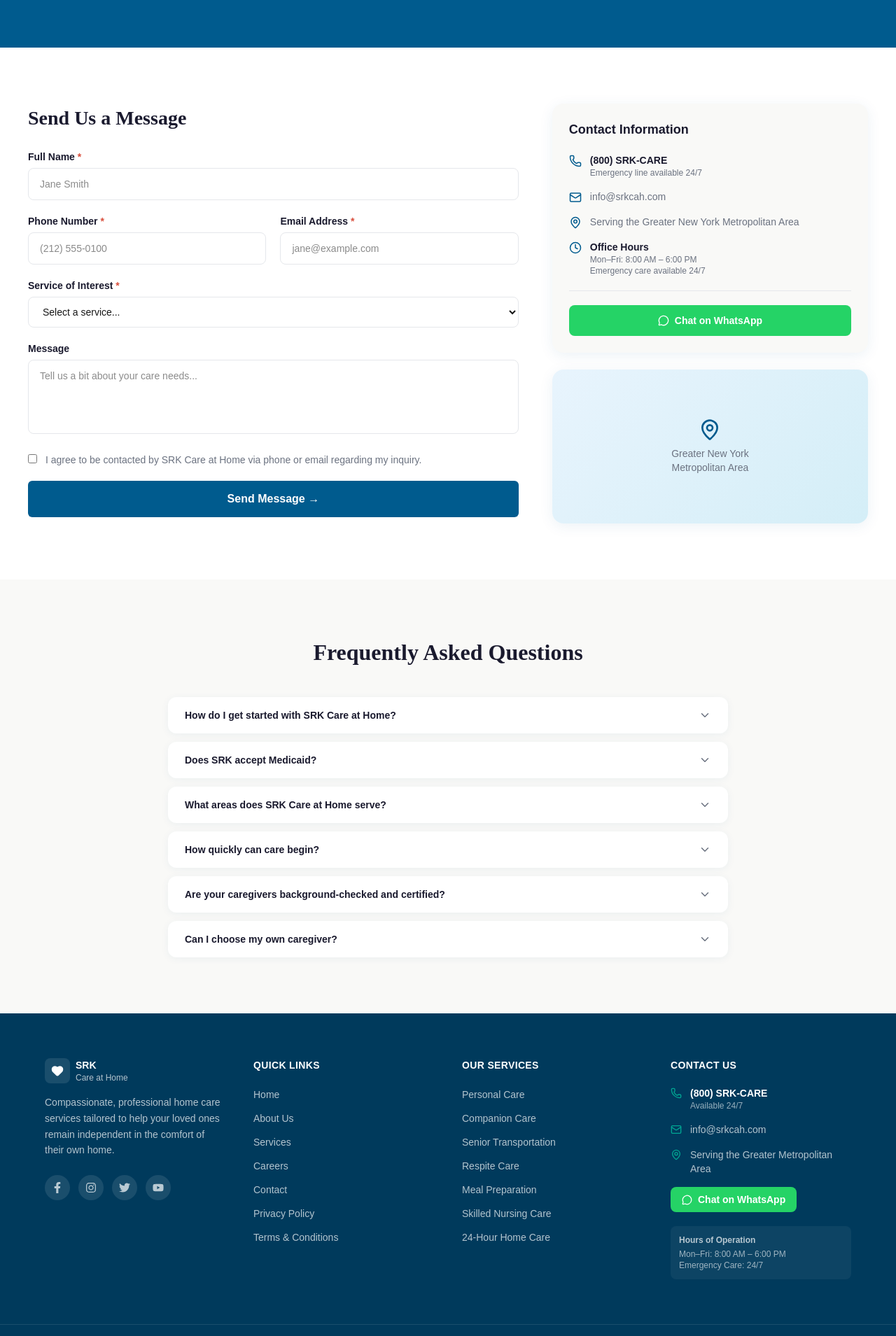
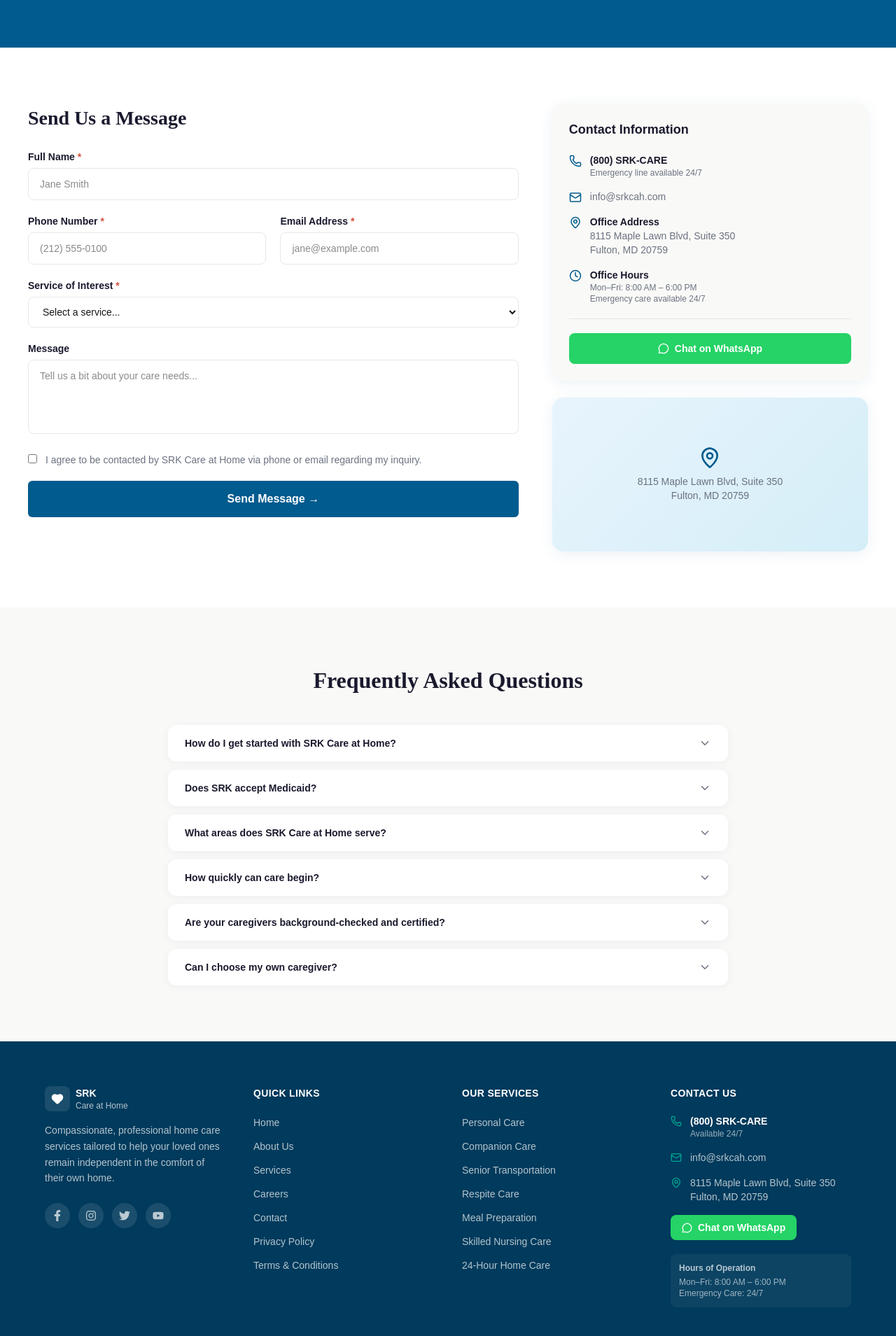
Before and after one commit to BryanPeterJohnson/Srkch, a Next.js app: page /contact in a window 1280 px wide. Shown: the part 276-2185 px from the top of the page at 70% size. Built offline with nearby package versions, Linux system fonts and the light colour scheme.

Commit message:
Updated Services update  9/7/2026

```diff
--- a/app/contact/page.tsx
+++ b/app/contact/page.tsx
@@ -341,8 +341,18 @@
 
                 <div className="flex items-start gap-3">
                   <MapPin size={18} className="text-[#005B8E] flex-shrink-0 mt-0.5" />
-                  <div className="text-[#6B7280] text-sm">
-                    Serving the Greater New York Metropolitan Area
+                  <div>
+                    <div className="text-[#1A1A2E] text-sm font-semibold">Office Address</div>
+                    <a
+                      href="https://maps.google.com/?q=8115+Maple+Lawn+Blvd+Suite+350,+Fulton,+MD+20759"
+                      target="_blank"
+                      rel="noopener noreferrer"
+                      className="text-[#6B7280] text-sm hover:text-[#005B8E] transition-colors block"
+                    >
+                      8115 Maple Lawn Blvd, Suite 350
+                      <br />
+                      Fulton, MD 20759
+                    </a>
                   </div>
                 </div>
 
@@ -382,9 +392,9 @@
               <div className="text-center">
                 <MapPin size={32} className="text-[#005B8E] mx-auto mb-2" />
                 <div className="text-sm text-[#6B7280]">
-                  Greater New York
+                  8115 Maple Lawn Blvd, Suite 350
                   <br />
-                  Metropolitan Area
+                  Fulton, MD 20759
                 </div>
               </div>
             </div>
--- a/app/home/components/ServicesByCategory.tsx
+++ b/app/home/components/ServicesByCategory.tsx
@@ -6,6 +6,27 @@
 import { ChevronLeft, ChevronRight, Plus, ArrowRight } from "lucide-react";
 import { motion } from "framer-motion";
 import { categoryData } from "./data";
+
+// Canonical slugs from app/services/data.ts — converts any old numeric
+// path (e.g. /services/2) into its slug route (e.g. /services/memory-care).
+// Paths that already use a slug pass through unchanged.
+const ID_TO_SLUG: Record<string, string> = {
+    "0": "personal-care",
+    "1": "companion-care",
+    "2": "memory-care",
+    "3": "home-nutrition",
+    "4": "respite-care",
+    "5": "disability-support",
+    "6": "recovery-care",
+    "7": "medication-wellness",
+    "8": "transportation",
+    "9": "pediatric-care",
+};
+
+const toSlugPath = (path: string) => {
+    const m = path?.match(/^\/services\/(\d+)\/?$/);
+    return m ? `/services/${ID_TO_SLUG[m[1]] ?? m[1]}` : path;
+};
 
 export function ServicesByCategory() {
     const [openCat, setOpenCat] = useState<number | null>(null);
@@ -192,24 +213,32 @@
                     {/* RIGHT: Card Slider + Navigation */}
                     <div className="w-full flex-1 flex flex-col items-center overflow-hidden">
 
-                        {/* Clipped viewport — fixed width for exactly 4 cards, never shrinks/reflows */}
+                        {/* Clipped viewport — fixed width for exactly 4 cards, never shrinks/reflows.
+                            8px padding on each side (+16 total width) so card edges, ring,
+                            shadows and the hover lift are never cut by overflow-hidden. */}
                         <div
                             className="overflow-hidden max-w-full"
-                            style={{ width: viewportWidth }}
+                            style={{ width: viewportWidth + 16 }}
                         >
                             <div
                                 ref={sliderRef}
-                                className="flex gap-4 overflow-x-auto pb-2 scroll-smooth no-scrollbar"
+                                className="flex gap-4 overflow-x-auto px-2 pt-2 pb-4 scroll-smooth no-scrollbar"
                                 style={{
                                     scrollbarWidth: "none",
                                     msOverflowStyle: "none",
                                 }}
                             >
-                                {currentCat?.services.map((svc, i) => (
+                                {currentCat?.services.map((svc, i) => {
+                                    const isActiveCard = openCat !== null && i === slideIndex;
+                                    return (
                                     <Link
                                         key={`${openCat}-${i}`}
-                                        href={svc.path}
-                                        className="group flex flex-col flex-shrink-0 overflow-hidden rounded-2xl bg-white border border-gray-100 shadow-[0_4px_20px_rgba(11,45,91,0.06)] transition-all duration-300 hover:-translate-y-1 hover:shadow-[0_8px_28px_rgba(11,45,91,0.12)]"
+                                        href={toSlugPath(svc.path)}
+                                        className={`group flex flex-col flex-shrink-0 overflow-hidden rounded-2xl bg-white transition-all duration-300 hover:-translate-y-1 hover:shadow-[0_8px_28px_rgba(11,45,91,0.12)] ${
+                                            isActiveCard
+                                                ? "ring-2 ring-inset ring-[#0C447C] border border-transparent shadow-[0_8px_28px_rgba(11,45,91,0.18)]"
+                                                : "border border-gray-100 shadow-[0_4px_20px_rgba(11,45,91,0.06)]"
+                                        }`}
                                         style={{ width: CARD_W, flexShrink: 0 }}
                                     >
                                         {/* Image + overlapping icon badge */}
@@ -225,7 +254,7 @@
                                             </div>
                                             <div
                                                 className="absolute -bottom-5 left-4 z-10 w-11 h-11 rounded-full flex items-center justify-center shadow-md border-4 border-white text-lg"
-                                                style={{ backgroundColor: BADGE_COLORS[i % BADGE_COLORS.length] }}
+                                                style={{ backgroundColor: isActiveCard ? "#E57531" : BADGE_COLORS[i % BADGE_COLORS.length] }}
                                             >
                                                 <span>{svc.icon}</span>
                                             </div>
@@ -247,7 +276,8 @@
                                             </span>
                                         </div>
                                     </Link>
-                                ))}
+                                    );
+                                })}
                             </div>
                         </div>
 
--- a/app/services/[id]/page.tsx
+++ b/app/services/[id]/page.tsx
@@ -133,8 +133,7 @@
 /* ─────────────────────── PAGE ─────────────────────── */
 export default function ServiceDetailPage({ params }: PageProps) {
   const resolvedParams = use(params);
-  const serviceId = parseInt(resolvedParams.id, 10);
-  const service   = services.find((s) => s.id === serviceId);
+  const service = services.find((s) => s.slug === resolvedParams.id);
 
   if (!service) notFound();
 
@@ -377,7 +376,7 @@
     {related.map((item) => (
       <a
         key={item.id}
-        href={`/services/${item.id}`}
+        href={`/services/${item.slug}`}
         className="group flex flex-col overflow-hidden rounded-2xl border border-slate-100 bg-white shadow-sm transition hover:-translate-y-1 hover:shadow-lg"
       >
         <div className="h-28 overflow-hidden">
--- a/components/layout/Footer.tsx
+++ b/components/layout/Footer.tsx
@@ -1,4 +1,3 @@
-
 import Link from "next/link";
 
 import { Heart, Phone, Mail, MapPin, MessageCircle } from "lucide-react";
@@ -119,9 +118,17 @@
                             </li>
                             <li className="flex items-start gap-3">
                                 <MapPin size={16} className="text-[#00A693] flex-shrink-0 mt-0.5" />
-                                <span className="text-sm text-white/70" style={{ fontFamily: "'Source Sans 3', sans-serif" }}>
-                                    Serving the Greater Metropolitan Area
-                                </span>
+                                <a
+                                    href="https://maps.google.com/?q=8115+Maple+Lawn+Blvd+Suite+350,+Fulton,+MD+20759"
+                                    target="_blank"
+                                    rel="noopener noreferrer"
+                                    className="text-sm text-white/70 hover:text-[#00A693] transition-colors"
+                                    style={{ fontFamily: "'Source Sans 3', sans-serif" }}
+                                >
+                                    8115 Maple Lawn Blvd, Suite 350
+                                    <br />
+                                    Fulton, MD 20759
+                                </a>
                             </li>
                             <li>
                                 <a
--- a/components/layout/Navbar.tsx
+++ b/components/layout/Navbar.tsx
@@ -9,16 +9,16 @@
     label: "Our Services",
     href: "/services",
     links: [
-      { id: "1", label: "Personal Care & Daily Living Assistance", slug: "/services/1" },
-      { id: "2", label: "Companion & Social Engagement Care", slug: "/services/2" },
-      { id: "3", label: "Memory Care & Safety Monitoring", slug: "/services/3" },
-      { id: "4", label: "Household & Nutrition Support", slug: "/services/4" },
-      { id: "5", label: "Family Respite & Caregiver Support", slug: "/services/5" },
-      { id: "6", label: "Disability Support Services", slug: "/services/6" },
-      { id: "7", label: "Recovery & Post-Hospital Support", slug: "/services/7" },
-      { id: "8", label: "Medication Reminders & Wellness Checks", slug: "/services/8" },
-      { id: "9", label: "Transportation & Appointment Assistance", slug: "/services/9" },
-      { id: "10", label: "Pediatric & Child Care Services", slug: "/services/10" },
+      { id: "1", label: "Personal Care & Daily Living Assistance", slug: "/services/personal-care" },
+      { id: "2", label: "Companion & Social Engagement Care", slug: "/services/companion-care" },
+      { id: "3", label: "Memory Care & Safety Monitoring", slug: "/services/memory-care" },
+      { id: "4", label: "Household & Nutrition Support", slug: "/services/home-nutrition" },
+      { id: "5", label: "Family Respite & Caregiver Support", slug: "/services/respite-care" },
+      { id: "6", label: "Disability Support Services", slug: "/services/disability-support" },
+      { id: "7", label: "Recovery & Post-Hospital Support", slug: "/services/recovery-care" },
+      { id: "8", label: "Medication Reminders & Wellness Checks", slug: "/services/medication-wellness" },
+      { id: "9", label: "Transportation & Appointment Assistance", slug: "/services/transportation" },
+      { id: "10", label: "Pediatric & Child Care Services", slug: "/services/pediatric-care" },
     ],
   },
   {
```
